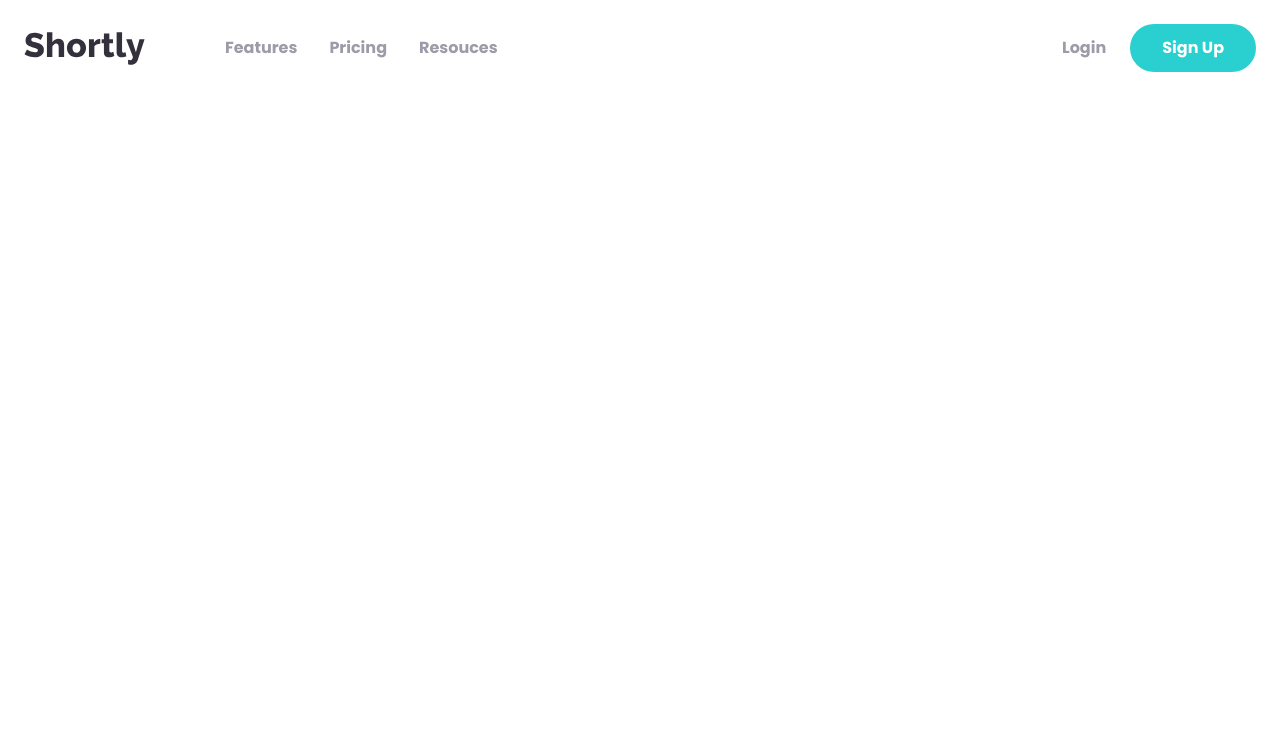
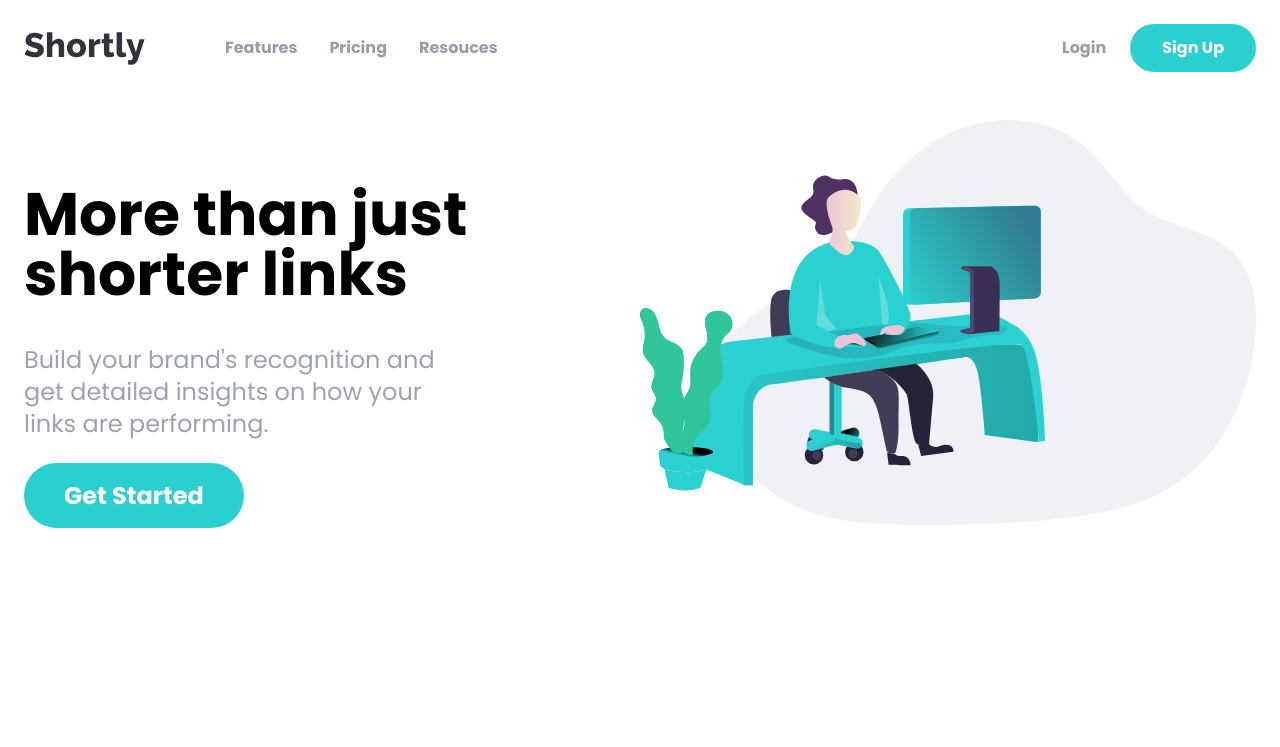
Before and after one commit to Jscorz/Tailwind-Landing-Page-Three, a website: page index.html in a window 1280 px wide. Drawn offline with Linux system fonts and the light colour scheme.

Commit message:
finished markup and styling of hero section/text

```diff
--- a/index.html
+++ b/index.html
@@ -59,5 +59,40 @@
 			</div>
 			<!-- todo mobile menu -->
 		</nav>
+		<!-- Hero Section -->
+		<section id="hero">
+			<!-- Hero Container -->
+			<div
+				class="container flex flex-col-reverse mx-auto p-6 lg:flex-row"
+			>
+				<!-- Content Container -->
+				<div
+					class="flex flex-col space-y-10 mb-44 lg:mt-16 lg:w-1/2 xl:mb-52"
+				>
+					<h1
+						class="text-5xl font-bold text-center lg:text-6xl lg:max-w-md lg:text-left"
+					>
+						More than just shorter links
+					</h1>
+					<p
+						class="text-2xl text-center text-gray-400 lg:max-w-md lg:text-left"
+					>
+						Build your brand's recognition and get detailed insights
+						on how your links are performing.
+					</p>
+					<div class="mx-auto lg:mx-0">
+						<a
+							href="#"
+							class="py-5 px-10 text-2xl font-bold text-white bg-cyan rounded-full lg:py-4 hover:opacity-70"
+							>Get Started</a
+						>
+					</div>
+				</div>
+				<!-- Image -->
+				<div class="mb-24 mx-auto md:w-180 lg:w-1/2 lg:mb-0">
+					<img src="images/illustration-working.svg" alt="" />
+				</div>
+			</div>
+		</section>
 	</body>
 </html>
```
Also changed, not shown: css/style.css.
